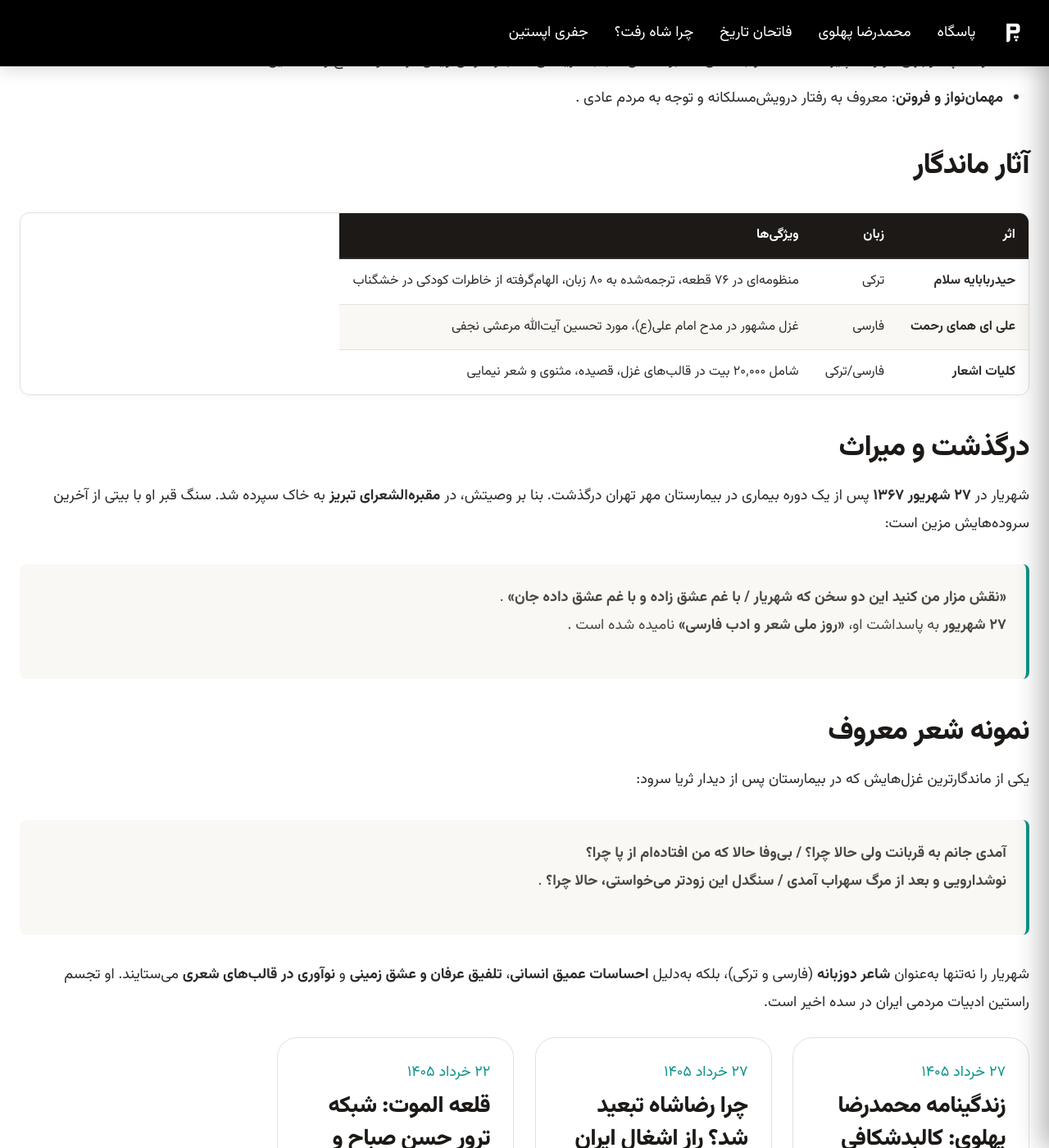
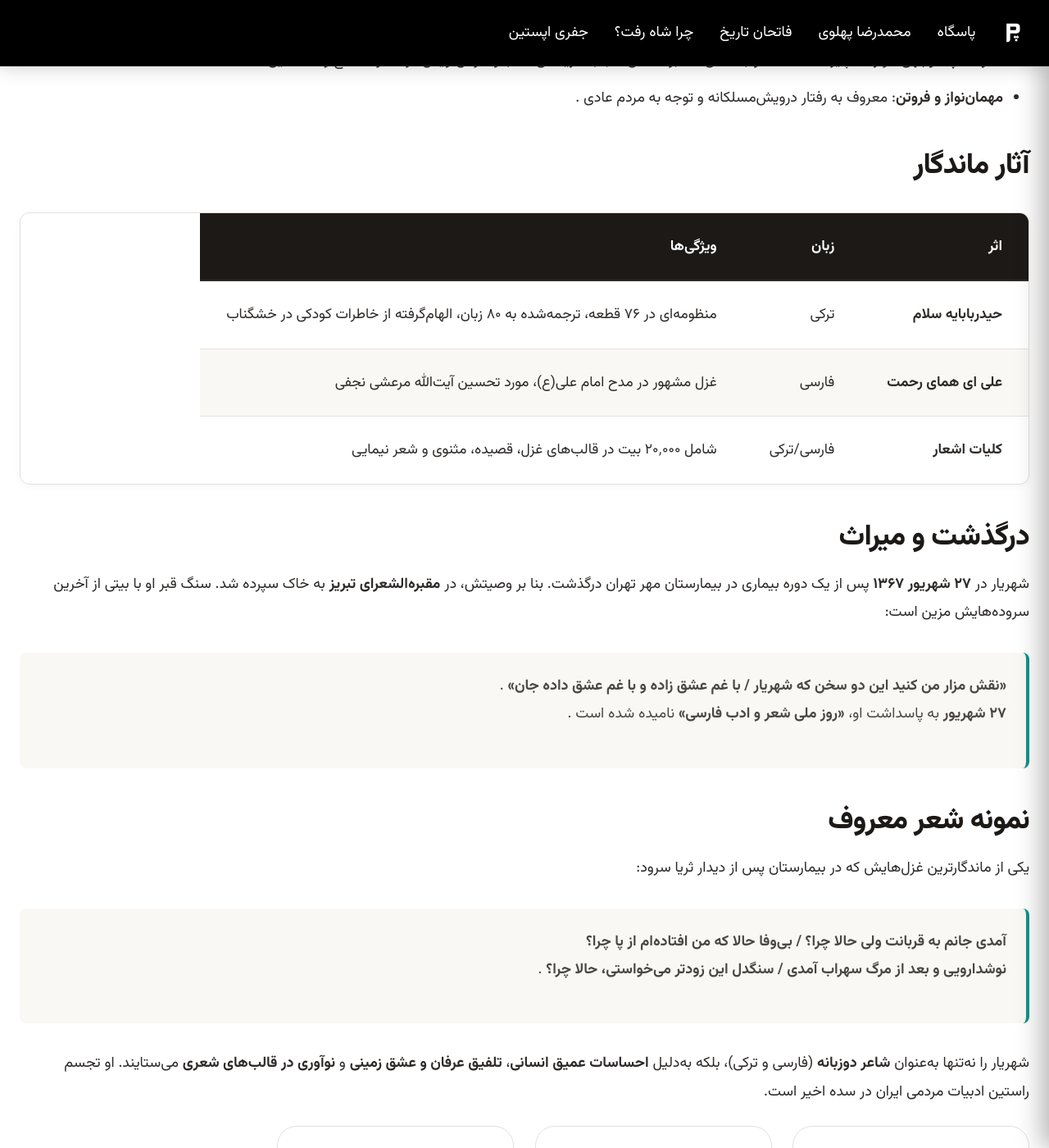
Before and after one commit to darkblog/darkblog.github.io, a Jekyll site: the page built from _posts/2025-7-5-62.md, in a window 1280 px wide and 1400 px high, scrolled down 1185 px. Shown: the whole window at 82% size. Built offline with Jekyll 4.4.1, drawn with Linux system fonts in a browser that asks for light colours; nearby versions of some CDN libraries.

Commit message:
Update default.html

```diff
--- a/_layouts/default.html
+++ b/_layouts/default.html
@@ -554,7 +554,7 @@
       width: 100%;
       border-collapse: collapse;
       margin: 2rem 0;
-      font-size: 1rem;
+      font-size: 1.1rem;
       text-align: right;
       border: 1px solid #e5e0db;
       border-radius: 0.75rem;
@@ -568,12 +568,12 @@
       color: #fff;
     }
     .article-content th {
-      padding: 0.75rem 1rem;
+      padding: 1.5rem 2rem;
       font-weight: 700;
       border-bottom: 2px solid #2d2a28;
     }
     .article-content td {
-      padding: 0.75rem 1rem;
+      padding: 1.5rem 2rem;
       border-bottom: 1px solid #e5e0db;
     }
     .article-content tbody tr:last-child td {
@@ -584,6 +584,15 @@
     }
     .article-content tbody tr:hover {
       background-color: #f1ede8;
+    }
+    @media (max-width: 600px) {
+      .article-content table {
+        font-size: 1rem;
+      }
+      .article-content th,
+      .article-content td {
+        padding: 0.75rem 1rem;
+      }
     }
     .site-footer {
       background-color: #000000;
```
